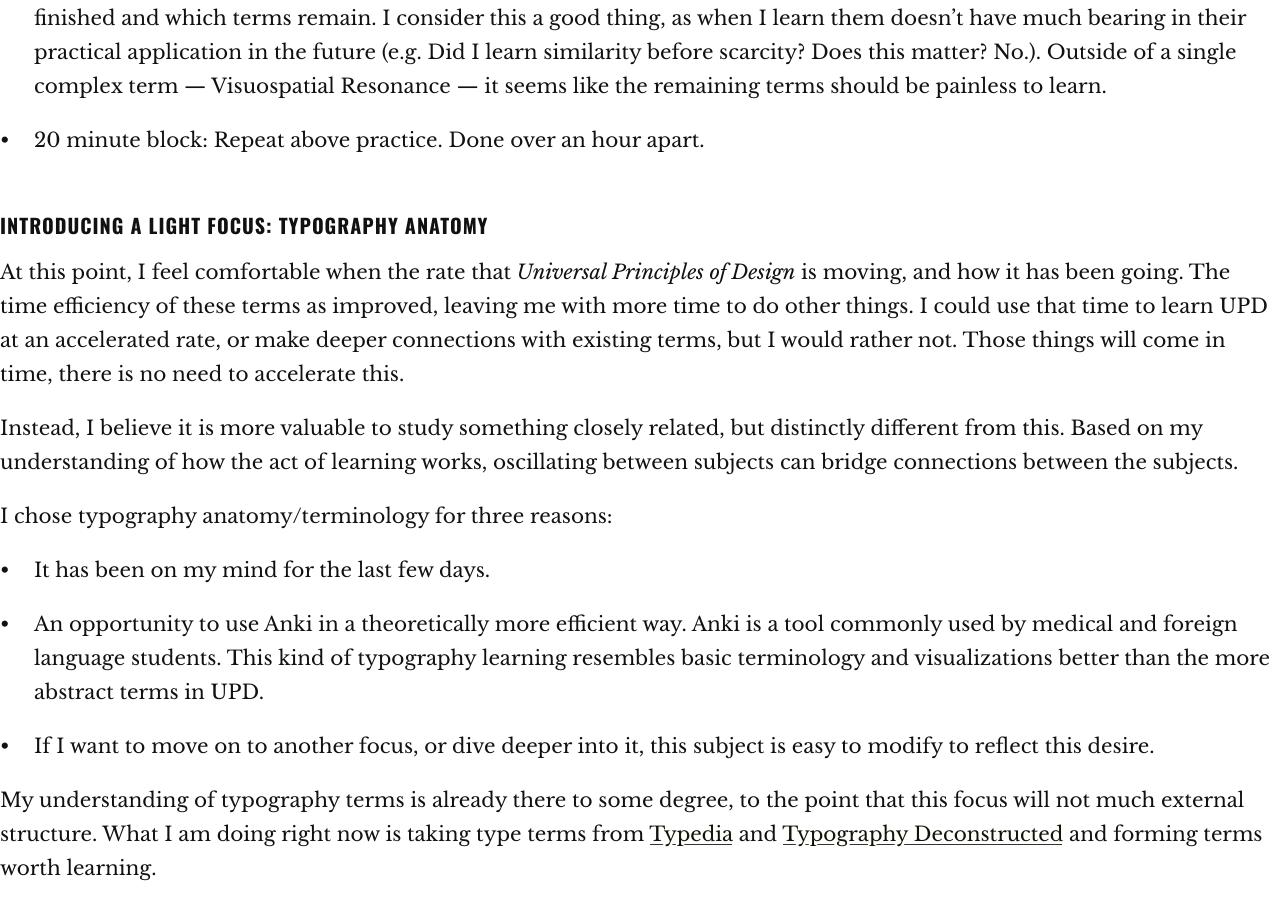
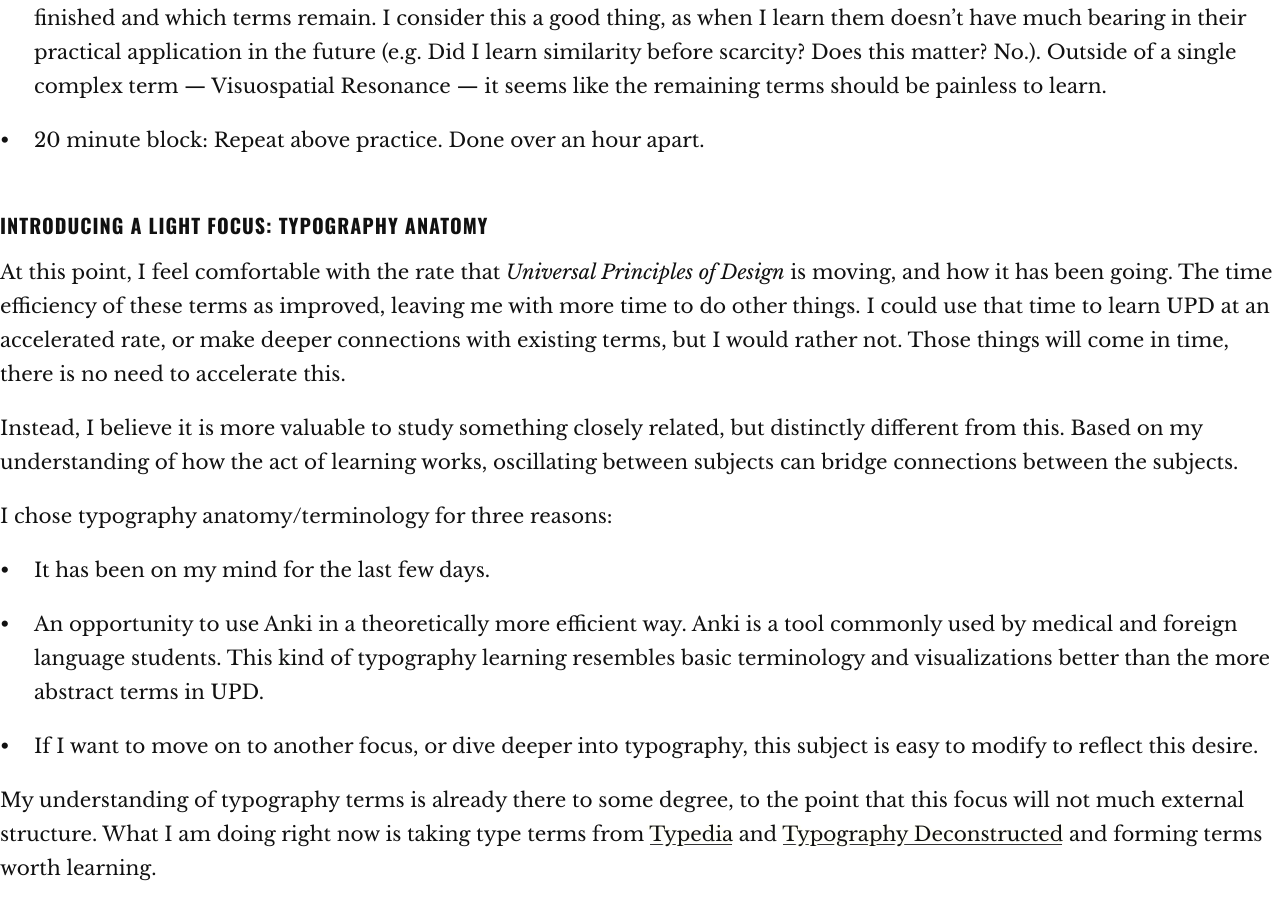
Before and after one commit to jpex/log, a Jekyll site: the page built from _posts/2017-12-01-29.md, in a window 1280 px wide and 900 px high, scrolled down 786 px. Built offline with Jekyll 4.4.1, drawn with Linux system fonts in a browser that asks for light colours.

Commit message:
when -> with, blah blah blah why am I editing with github anyways

```diff
--- a/_posts/2017-12-01-29.md
+++ b/_posts/2017-12-01-29.md
@@ -28,7 +28,7 @@ Was relatively painless — less than 15 minutes, including entry into Anki.
 
 ### Introducing a light focus: Typography Anatomy
 
-At this point, I feel comfortable when the rate that *Universal Principles of Design* is moving, and how it has been going. The time efficiency of these terms as improved, leaving me with more time to do other things. I could use that time to learn UPD at an accelerated rate, or make deeper connections with existing terms, but I would rather not. Those things will come in time, there is no need to accelerate this.
+At this point, I feel comfortable with the rate that *Universal Principles of Design* is moving, and how it has been going. The time efficiency of these terms as improved, leaving me with more time to do other things. I could use that time to learn UPD at an accelerated rate, or make deeper connections with existing terms, but I would rather not. Those things will come in time, there is no need to accelerate this.
 
 Instead, I believe it is more valuable to study something closely related, but distinctly different from this. Based on my understanding of how the act of learning works, oscillating between subjects can bridge connections between the subjects.
 
@@ -36,7 +36,7 @@ I chose typography anatomy/terminology for three reasons:
 
 1. It has been on my mind for the last few days.
 2. An opportunity to use Anki in a theoretically more efficient way. Anki is a tool commonly used by medical and foreign language students. This kind of typography learning resembles basic terminology and visualizations better than the more abstract terms in UPD.
-3. If I want to move on to another focus, or dive deeper into it, this subject is easy to modify to reflect this desire.
+3. If I want to move on to another focus, or dive deeper into typography, this subject is easy to modify to reflect this desire.
 
 My understanding of typography terms is already there to some degree, to the point that this focus will not much external structure. What I am doing right now is taking type terms from [Typedia](http://typedia.com/learn/only/anatomy-of-a-typeface/) and [Typography Deconstructed](https://typedecon.com/blogs/type-glossary) and forming terms worth learning.
 
```
